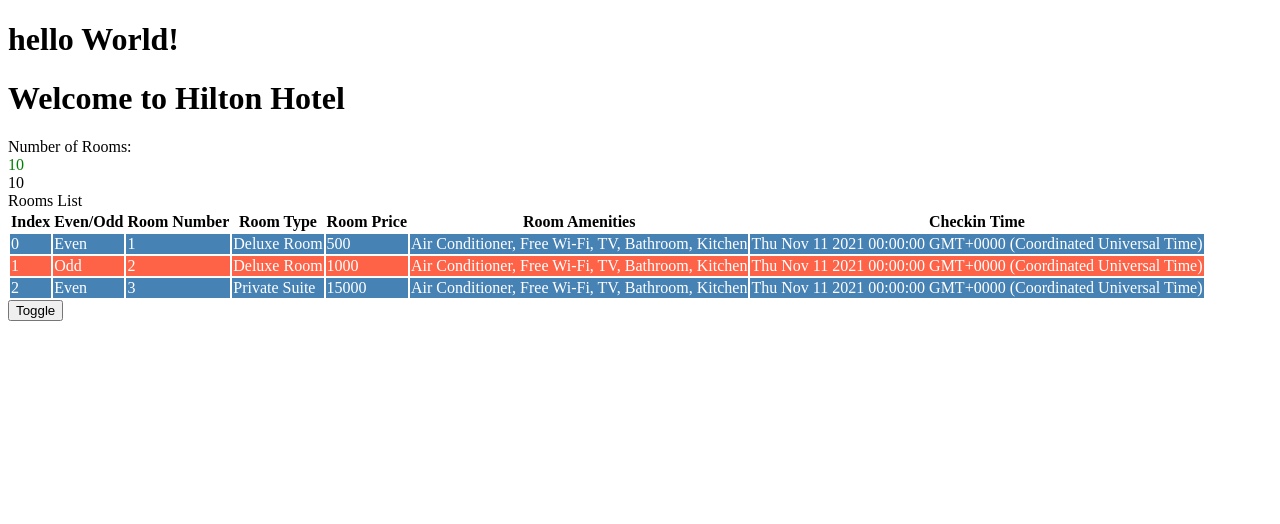
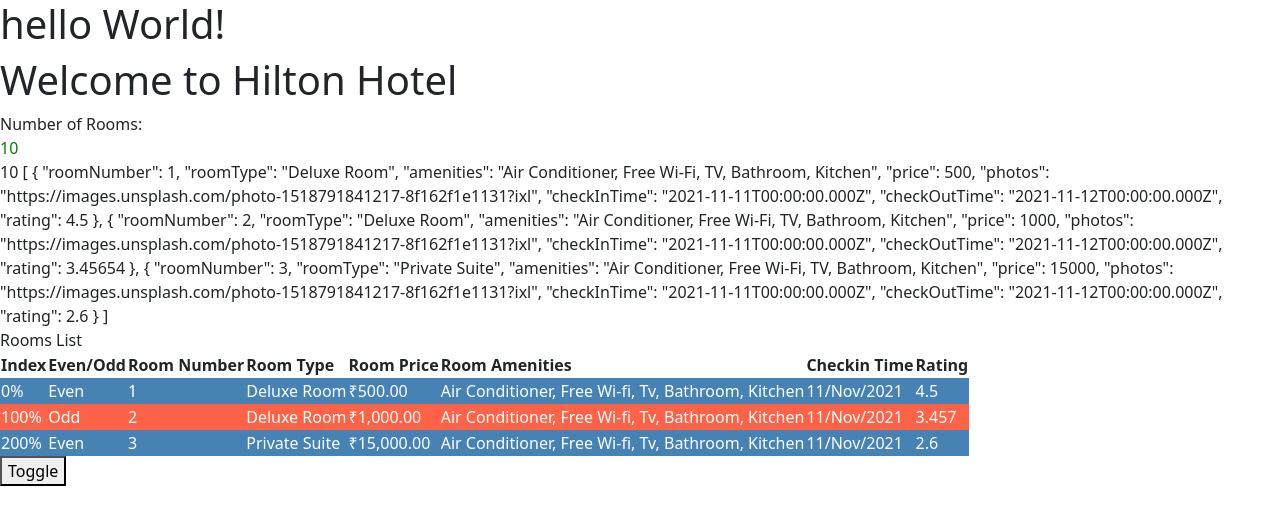
Before and after one commit to Masnun-13/angular_tutorial, an Angular app: page / in a window 1280 px wide. Shown: the top 524 px of the page. Built offline with nearby package versions, Linux system fonts and the light colour scheme.

Commit message:
bootstrapped, tutorial around 4:42 mark

```diff
--- a/angular.json
+++ b/angular.json
@@ -30,7 +30,8 @@
               "src/assets"
             ],
             "styles": [
-              "src/styles.scss"
+              "src/styles.scss",
+              "node_modules/bootstrap/dist/css/bootstrap.min.css"
             ],
             "scripts": []
           },
--- a/package.json
+++ b/package.json
@@ -18,6 +18,7 @@
     "@angular/platform-browser": "^16.0.0",
     "@angular/platform-browser-dynamic": "^16.0.0",
     "@angular/router": "^16.0.0",
+    "bootstrap": "^5.2.3",
     "rxjs": "~7.8.0",
     "tslib": "^2.3.0",
     "zone.js": "~0.13.0"
--- a/src/app/rooms/rooms.component.html
+++ b/src/app/rooms/rooms.component.html
@@ -7,6 +7,7 @@
 
 {{rooms?.availableRooms ?? "No rooms"}}
 
+{{roomList | json}}
 
 <div *ngIf="rooms.availableRooms > 0">
   Rooms List
@@ -20,15 +21,17 @@
       <th>Room Price</th>
       <th>Room Amenities</th>
       <th>Checkin Time</th>
+      <th>Rating</th>
     </tr>
-    <tr [ngClass]="e ? 'even' : 'odd'" *ngFor="let room of roomList; let e = even; let o = odd; let i = index;">
-      <td>{{i}}</td>
+    <tr [ngClass]="e ? 'even' : 'odd'" *ngFor="let room of roomList | slice : 0:3; let e = even; let o = odd; let i = index;">
+      <td>{{i | percent}}</td>
       <td>{{ e ? "Even" : "Odd" }}</td>
       <td>{{room.roomNumber}}</td>
       <td>{{room.roomType}}</td>
-      <td>{{room.price}}</td>
-      <td>{{room.amenities}}</td>
-      <td>{{room.checkInTime}}</td>
+      <td>{{room.price | currency : "INR"}}</td>
+      <td>{{room.amenities | titlecase}}</td>
+      <td>{{room.checkInTime | date: "dd/MMM/yyyy"}}</td>
+      <td>{{room.rating | number : "1.1-3" : "en-us"}}</td>
     </tr>
   </table>
 </div>
--- a/src/app/rooms/rooms.component.ts
+++ b/src/app/rooms/rooms.component.ts
@@ -31,6 +31,7 @@
         "https://images.unsplash.com/photo-1518791841217-8f162f1e1131?ixl",
       checkInTime: new Date('11-Nov-2021'),
       checkOutTime: new Date('12-Nov-2021'),
+      rating: 4.5,
     },
     {
       roomNumber: 2,
@@ -41,6 +42,7 @@
         "https://images.unsplash.com/photo-1518791841217-8f162f1e1131?ixl",
       checkInTime: new Date('11-Nov-2021'),
       checkOutTime: new Date('12-Nov-2021'),
+      rating: 3.45654,
     },
     {
       roomNumber: 3,
@@ -51,6 +53,7 @@
         "https://images.unsplash.com/photo-1518791841217-8f162f1e1131?ixl",
       checkInTime: new Date('11-Nov-2021'),
       checkOutTime: new Date('12-Nov-2021'),
+      rating: 2.6,
     }
   ]
 
--- a/src/app/rooms/rooms.ts
+++ b/src/app/rooms/rooms.ts
@@ -12,4 +12,5 @@
   photos: string;
   checkInTime : Date;
   checkOutTime : Date;
+  rating : number;
 }
--- a/src/styles.scss
+++ b/src/styles.scss
@@ -1 +1,2 @@
 /* You can add global styles to this file, and also import other style files */
+@import '~bootstrap/dist/css/bootstrap.min.css'
```
Also changed, not shown: 1 other file (tests, documents, lock files or other folders).
